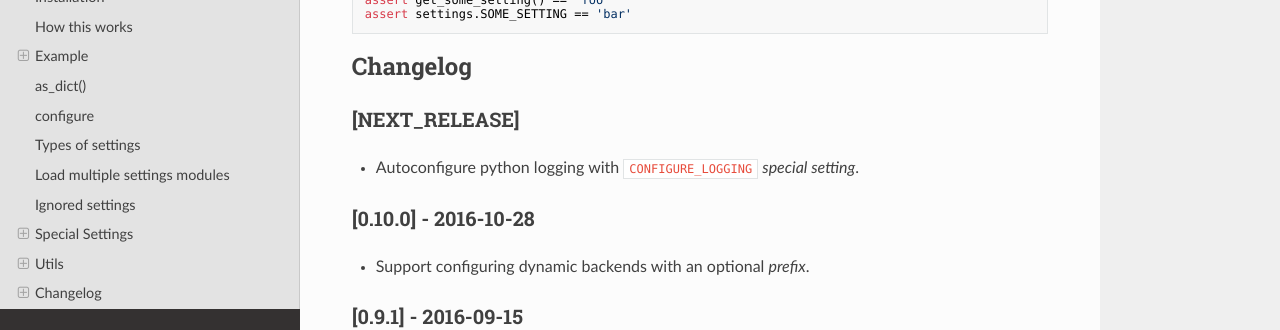
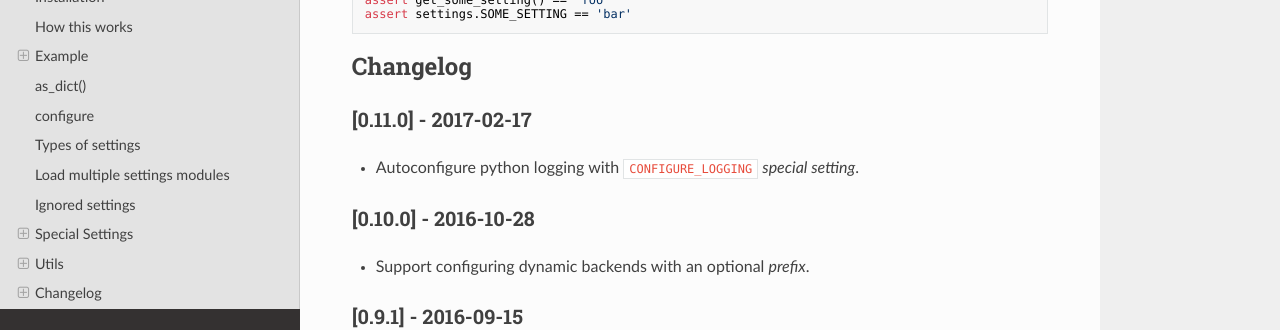
Before and after one commit to drgarcia1986/simple-settings, an MkDocs documentation site: the page built from docs/index.md, in a window 1280 px wide and 900 px high, scrolled down 7542 px. Shown: the part 154-484 px from the top of the window. Built offline with MkDocs 1.6.1, drawn with Linux system fonts in a browser that asks for light colours; nearby versions of some CDN libraries; old or Windows-style settings are respelled for this version of MkDocs.

Commit message:
Bump version: 0.10.0 → 0.11.0

````diff
--- a/docs/index.md
+++ b/docs/index.md
@@ -335,7 +335,7 @@
 ```
 
 ## Changelog
-### [NEXT_RELEASE]
+### [0.11.0] - 2017-02-17
 * Autoconfigure python logging with `CONFIGURE_LOGGING` _special setting_.
 
 ### [0.10.0] - 2016-10-28
--- a/setup.py
+++ b/setup.py
@@ -34,7 +34,7 @@
 
 setup(
     name='simple-settings',
-    version='0.10.0',
+    version='0.11.0',
     install_requires=[],
     url='https://github.com/drgarcia1986/simple-settings',
     author='Diego Garcia',
````
Also changed, not shown: .bumpversion.cfg.
